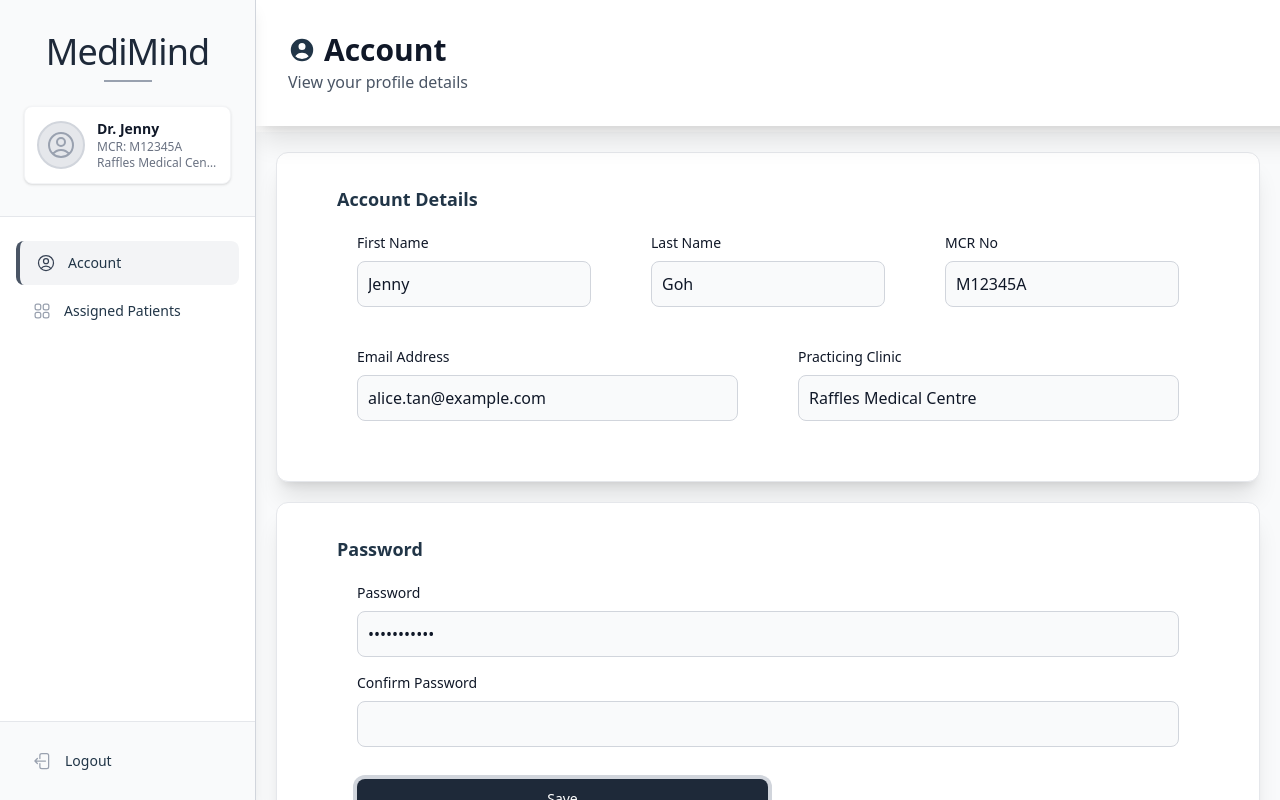
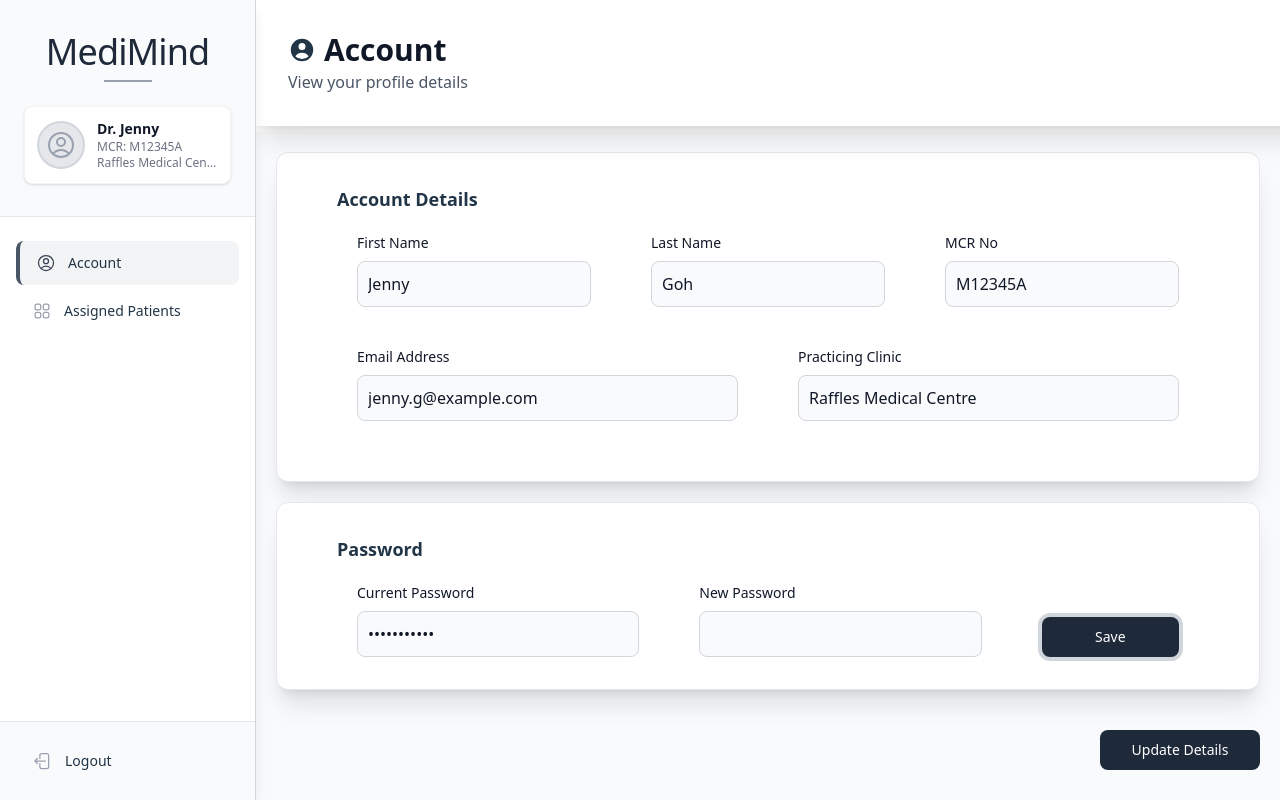
Before and after one commit to di-wee/MediMind, a React (Vite) app in the folder frontend/: page /profile/M12345A in a window 1280 px wide. Both pictures are taken after a click on the button "Change Password". Shown: the top 800 px of the page. Built offline with nearby package versions, Linux system fonts and the light colour scheme.

Commit message:
updated change password feature and layout

```diff
--- a/frontend/src/components/DoctorDetails.jsx
+++ b/frontend/src/components/DoctorDetails.jsx
@@ -1,7 +1,7 @@
-import React, {useEffect, useState} from 'react';
+import React, { useEffect, useRef, useState } from 'react';
 
 import doctorList from '../mockdata/doctorlist.json';
-import {XCircleIcon} from "@heroicons/react/16/solid/index.js";
+import { XCircleIcon } from '@heroicons/react/16/solid/index.js';
 
 function DoctorDetails({ mcrNo }) {
 	//1. need you to help with the update details mock functionality.
@@ -21,55 +21,82 @@ function DoctorDetails({ mcrNo }) {
 		mcrNo: '',
 		emailAddress: '',
 		clinicName: '',
-		password: ''
+		password: '',
 	});
-	const [validation,setValidation] = useState(false)
-	const [isEditing,setIsEditing] = useState(false)
-	const [isChangingPassword,setIsChangingPassword] = useState(false)
-	const [password,setPassword] = useState(doctorInfo.password)
-	const [email,setEmail]=useState(doctorInfo.emailAddress)
-	const [clinic,setClinic]=useState(doctorInfo.clinicName)
-	const [confirmPassword,setConfirmPassword]=useState('');
+
+	const [isEditing, setIsEditing] = useState(false);
+	const [isChangingPassword, setIsChangingPassword] = useState(false);
+	const [password, setPassword] = useState(doctorInfo.password);
+	const [email, setEmail] = useState(doctorInfo.emailAddress);
+	const [clinic, setClinic] = useState(doctorInfo.clinicName);
+	const [validation, setValidation] = useState({
+		newPassValidation: false,
+		currentPassValidation: false,
+	});
+
+	const [newPassword, setNewPassword] = useState('');
 	const clinicOptions = [
-		"Raffles Medical Centre",
-		"Healthway Clinic",
-		"Mount Elizabeth Medical",
-		"Tan Tock Seng Hospital",
-		"Singapore General Hospital"
+		'Raffles Medical Centre',
+		'Healthway Clinic',
+		'Mount Elizabeth Medical',
+		'Tan Tock Seng Hospital',
+		'Singapore General Hospital',
 	];
 
-	const handleEditToggle = ()=>{
-		if(isEditing){
+	const handleEditToggle = () => {
+		if (isEditing) {
 			//call api to save
 			setIsEditing(false);
-		}else{
+		} else {
 			setIsEditing(true);
 		}
+	};
+	const handlePasswordToggle = () => {
+		if (isChangingPassword) {
+			//if either field is empty dont save just revert
+			if (password.length === 0 || newPassword.length === 0) {
+				setPassword(doctorInfo.password); // reset to original
+				setNewPassword('');
+				setIsChangingPassword(false);
+				setValidation({
+					currentPassValidation: false,
+					newPassValidation: false,
+				});
+				return;
 			}
-	const handlePasswordToggle = ()=>{
-		if (isChangingPassword){
-			if(password==confirmPassword&&password&&confirmPassword){
-				setValidation(false);
+			const currentPassValidation = password !== doctorInfo.password;
+			const newPassValidation = newPassword.length < 6;
+
+			setValidation({
+				currentPassValidation,
+				newPassValidation,
+			});
+
+			if (!currentPassValidation && !newPassValidation) {
+				setDoctorInfo((prev) => ({ ...prev, password: newPassword }));
+				setPassword(newPassword);
+				setNewPassword('');
 				setIsChangingPassword(false);
-				//call api to save data
-			}else{
-				setValidation(true);
 			}
-		}else{
-			setIsChangingPassword(true);
-		}
+			console.log(password);
+			console.log(doctorInfo.password);
+			return;
 		}
 
+		// reinitialise validation
+		setValidation({ currentPassValidation: false, newPassValidation: false });
+		setIsChangingPassword(true);
+	};
+
 	useEffect(() => {
-		const doctor = doctorList.find((d) => d.mcrNo===mcrNo);
-		console.log(doctor)
-		if(doctor){
+		const doctor = doctorList.find((d) => d.mcrNo === mcrNo);
+		console.log(doctor);
+		if (doctor) {
 			setDoctorInfo(doctor);
 			setEmail(doctor.emailAddress || '');
 			setClinic(doctor.clinicName || '');
 			setPassword(doctor.password || '');
 		}
-
 	}, [mcrNo]);
 
 	return (
@@ -119,41 +146,50 @@ function DoctorDetails({ mcrNo }) {
 								type='text'
 								name='email'
 								value={email}
-								onChange={(e)=>setEmail(e.target.value)}
+								onChange={(e) => setEmail(e.target.value)}
 								readOnly={!isEditing}
 							/>
 						</div>
 						<div className='w-xl'>
 							<label className='form-label'>Practicing Clinic</label>
-							{isEditing?(
+							{isEditing ? (
 								<select
 									className='form-input'
 									name='clinicName'
 									value={clinic}
-									onChange={(e) => setClinic(e.target.value)}
-								>
-									<option value="" disabled>-- Select Clinic --</option>
+									onChange={(e) => setClinic(e.target.value)}>
+									<option
+										value=''
+										disabled>
+										-- Select Clinic --
+									</option>
 									{clinicOptions.map((name, index) => (
-										<option key={index} value={name}>
+										<option
+											key={index}
+											value={name}>
 											{name}
 										</option>
 									))}
 								</select>
-							):<input
+							) : (
+								<input
 									className='form-input'
 									type='text'
 									name='clinicName'
 									value={clinic}
 									readOnly
-							/>}
+								/>
+							)}
 						</div>
 					</div>
 				</div>
 				<div className='border-1 border-gray-200 shadow-xl bg-white py-8 m-5 rounded-xl'>
 					<h2 className='font-bold text-lg px-15 '>Password</h2>
-					<div className='password-details flex flex-col gap-4 px-5'>
-						<div className='w-full'>
-							<label className='form-label'>Password</label>
+					<div className='password-details px-5'>
+						<div className='w-1/2'>
+							<label className='form-label'>
+								{isChangingPassword ? 'Current Password' : 'Password'}
+							</label>
 							<input
 								className='form-input'
 								type='password'
@@ -162,32 +198,34 @@ function DoctorDetails({ mcrNo }) {
 								onChange={(e) => setPassword(e.target.value)}
 								readOnly={!isChangingPassword}
 							/>
+							{validation.currentPassValidation && (
+								<p className='inline-val-msg'>
+									Password does not match with current password.
+								</p>
+							)}
 						</div>
 
 						{isChangingPassword && (
-						<div className='w-full'>
-							<label className='form-label'>Confirm Password</label>
+							<div className='w-1/2'>
+								<label className='form-label'>New Password</label>
 								<input
 									className='form-input'
 									type='password'
-								name='confirmPassword'
-								value={confirmPassword}
-								onChange={(e) => setConfirmPassword(e.target.value)}
+									name='newPassword'
+									value={newPassword}
+									onChange={(e) => setNewPassword(e.target.value)}
 								/>
+								{validation.newPassValidation && (
+									<p className='inline-val-msg'>
+										Password must be at least 6 characters long.
+									</p>
+								)}
 							</div>
 						)}
-					{validation && (
-						<div className='login-validation relative mt-2'>
-							<p>password and confirm password don't matched!</p>
-							<XCircleIcon
-								className='size-4.5 absolute right-5 top-5 cursor-pointer'
-								onClick={() => setValidation(false)}
-							/>
-						</div>
-					)}
-
-					<div className='w-1/2 mt-4'>
-						<button onClick={handlePasswordToggle} className='btn-submit'>
+						<div className='w-50 flex items-end mt-4'>
+							<button
+								onClick={handlePasswordToggle}
+								className='btn-submit'>
 								{isChangingPassword ? 'Save' : 'Change Password'}
 							</button>
 						</div>
@@ -195,8 +233,10 @@ function DoctorDetails({ mcrNo }) {
 				</div>
 
 				<div className='flex justify-end px-5 py-5'>
-					<button onClick={handleEditToggle} className='btn-submit max-w-40 end'>
-						{ isEditing ? 'Save':'Update Details'}
+					<button
+						onClick={handleEditToggle}
+						className='btn-submit max-w-40 end'>
+						{isEditing ? 'Save' : 'Update Details'}
 					</button>
 				</div>
 			</main>
--- a/frontend/src/index.css
+++ b/frontend/src/index.css
@@ -126,7 +126,7 @@ td {
 }
 
 .password-details {
-	@apply px-20 flex w-full mx-auto  mt-5 gap-x-15;
+	@apply px-20 flex w-full mx-auto mt-5  gap-x-15;
 }
 
 .filter-btn {
--- a/frontend/src/mockdata/doctorlist.json
+++ b/frontend/src/mockdata/doctorlist.json
@@ -3,7 +3,7 @@
 		"firstName": "Jenny",
 		"lastName": "Goh",
 		"mcrNo": "M12345A",
-    "emailAddress": "alice.tan@example.com",
+		"emailAddress": "jenny.g@example.com",
 		"clinicName": "Raffles Medical Centre",
 		"password": "medimind123"
 	},
--- a/frontend/src/pages/Register.jsx
+++ b/frontend/src/pages/Register.jsx
@@ -21,7 +21,13 @@ function Register() {
 	const confirmPassRef = useRef();
 
 	// temporarily hard-coded, to eventually call GET API to extract list of clinics
-	const clinics = ['Clinic A', 'Clinic B', 'Clinic C'];
+	const clinics = [
+		'Raffles Medical Centre',
+		'Healthway Clinic',
+		'Mount Elizabeth Medical',
+		'Tan Tock Seng Hospital',
+		'Singapore General Hospital',
+	];
 
 	const handleSignIn = (e) => {
 		e.preventDefault();
```
Lines whose indentation alone changed are shown as unchanged.
